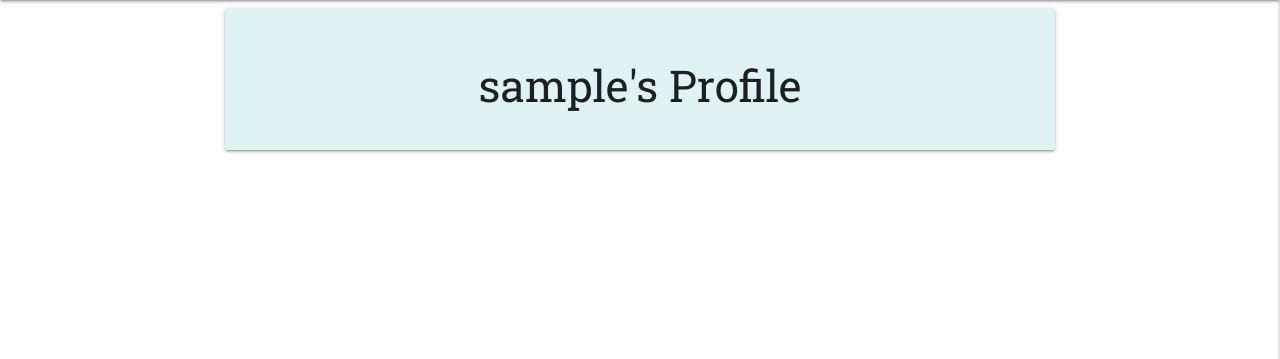
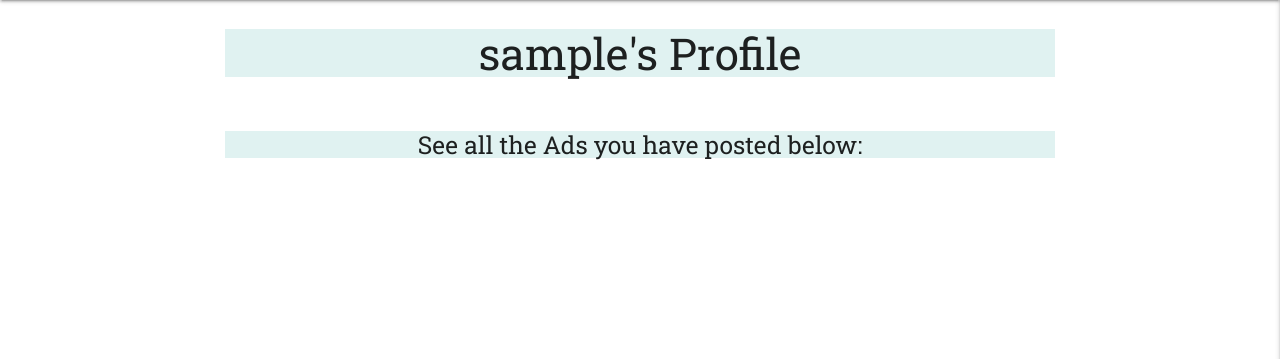
Before and after one commit to Kiran6248/MS3-bazaar, a Flask app: page /profile/1 in a window 1280 px wide. Shown: the part 64-423 px from the top of the page. Run offline with Flask 2, Linux system fonts and the light colour scheme; the visitor is signed in with stand-in values (Sample User, id 1); a database or web service that is not in the repository returns one stand-in record (values such as "Sample title"); some libraries are stand-ins or nearby versions.

Commit message:
Add user post display in profile page

```diff
--- a/app.py
+++ b/app.py
@@ -85,8 +85,10 @@ def profile(username):
     username = mongo.db.users.find_one(
         {"username": session["user"]})["username"]
 
+    ads = list(mongo.db.ads.find())
+
     if session["user"]:
-        return render_template("profile.html", username=username)
+        return render_template("profile.html", username=username, ads=ads)
 
     return redirect(url_for("login"))
 
--- a/templates/profile.html
+++ b/templates/profile.html
@@ -1,9 +1,10 @@
 {% extends "base.html" %}
 {% block content %}
 
+    <!--username display-->
     <div class="row">
         <div class="col s12 m8 offset-m2">
-            <div class="card-panel teal lighten-5">
+            <div class=" teal lighten-5">
                <h3 class="center-align teal-text-text-darken-4">
                    {{ username }}'s Profile
                </h3>
@@ -11,4 +12,69 @@
         </div>
     </div>
 
+    <!--Ad posted header-->
+     <div class="row">
+        <div class="col s12 m8 offset-m2">
+            <div class=" teal lighten-5">
+               <h5 class="center-align teal-text-text-darken-4">
+                   See all the Ads you have posted below:
+               </h5>
+            </div>
+        </div>
+    </div>
+
+    <!--User Ad Display-->
+    <div class="container">
+        <div class="row center valign">
+            {% for ad in ads if session.user|lower == ad.posted_by|lower %}
+                <div class="col s12 m6 l4">
+                    <div class="card z-depth-3 waves-effect waves-block waves-light teal lighten-5">
+                        <!--ad image-->
+                        <div class="card-image card-image-main">
+                            <img class="responsive-img" src="{{ ad.photo_url }}" alt="Item Photo">
+                        </div>
+                        <div class="card-content-main">
+                            <!--ad title-->
+                            <span class="card-title activator orange-text text-darken-4"> {{ ad.ad_title }}<i
+                                    class="fas fa-ellipsis-v right"></i></span>
+                            <div class="divider"></div>
+                            <!--ad category name-->
+                            <div class="section">
+                                <p><i class="fas fa-folder-open prefix"></i> {{ ad.category_name }}</p>
+                            </div>
+                            <div class="divider"></div>
+                            <!--ad price-->
+                            <div class="section">
+                                <p><i class="fas fa-tag prefix"></i> Price: {{ ad.price }} euro</p>
+                            </div>
+                            <div class="divider"></div>
+                            <!--ad availability-->
+                            <div class="section">
+                                {% if ad.is_available == "on" %}
+                                    <i class="fas fa-shopping-cart tooltipped"
+                                        data-position="right" data-tooltip="Available"></i>
+                                {% else %}
+                                     <i class="fas fa-shopping-cart tooltipped"
+                                        data-position="right" data-tooltip="SOLD!"></i>
+                                {% endif %}
+                                Available/Sold
+                            </div>
+                        </div>
+                        <!--view button-->
+                        <div class="row">
+
+                            <div class="col view-button valign s12 center-align">
+                                <a href="{{ url_for('view_ad', ad_id=ad._id) }}" class="btn teal dareken-2 text-shadow">
+                                    View <i class="fas fa-plus-square right"></i>
+                                </a>
+                            </div>
+
+                        </div>
+                    </div>
+                </div>
+            {% endfor %}
+        </div>
+    </div>
+
+
 {% endblock %}
```
